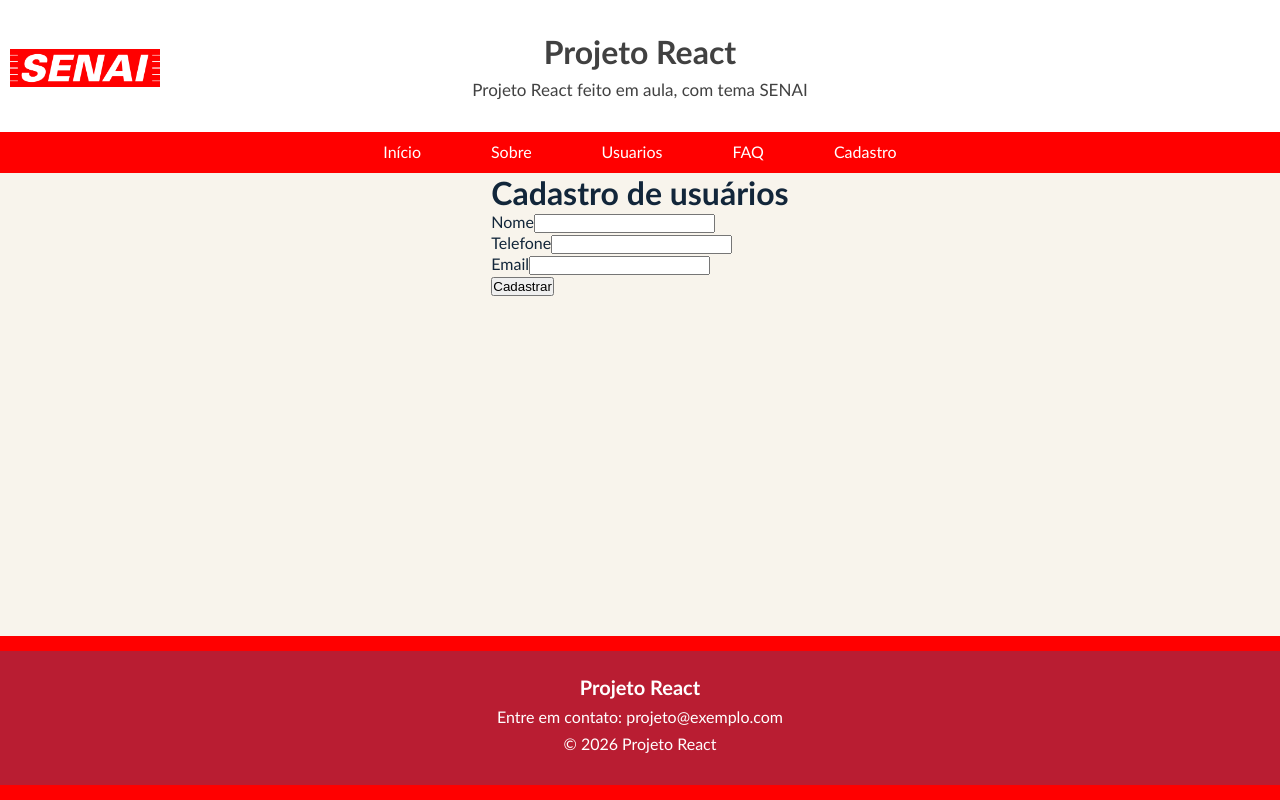
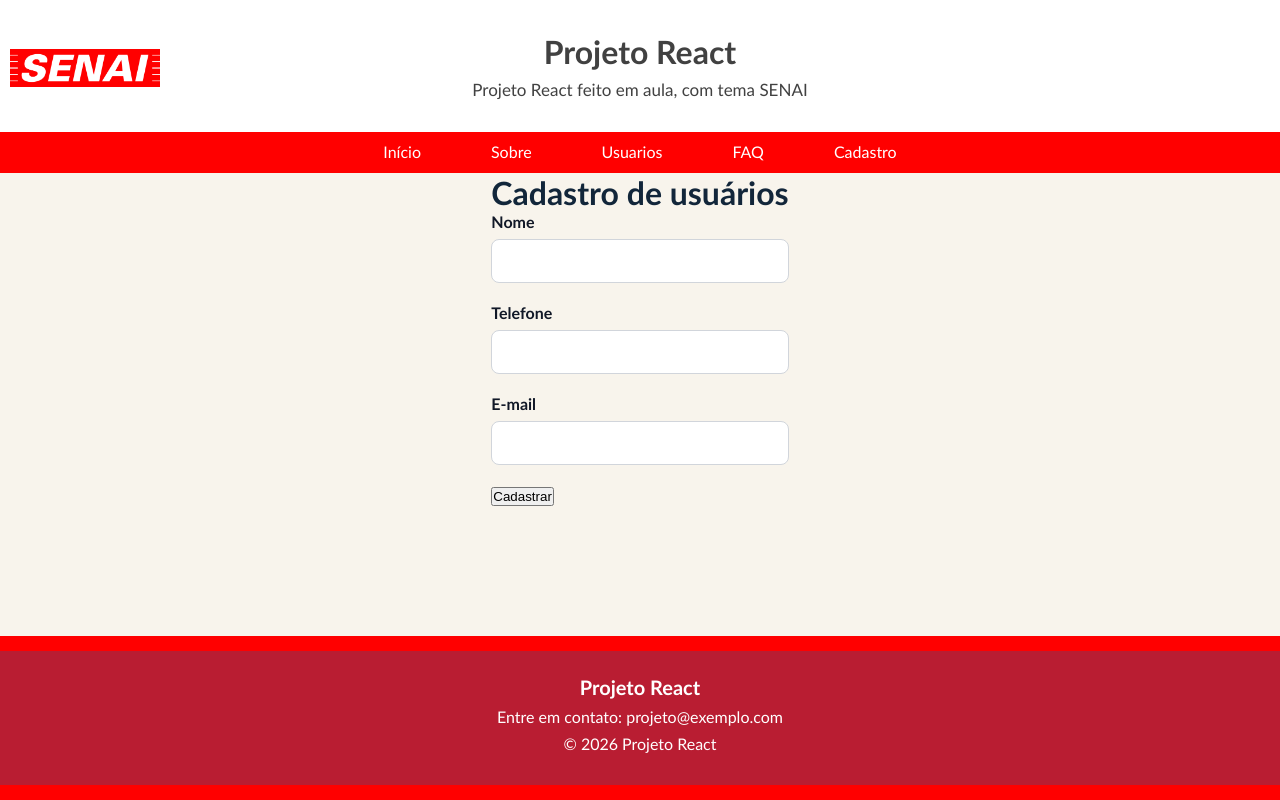
Before and after one commit to gabrieldama/web-tech-study, a React (Vite) app in the folder projeto-react/: page /cadastro in a window 1280 px wide. Built offline with nearby package versions, Linux system fonts and the light colour scheme.

Commit message:
feat: melhorando pagina de cadastro

```diff
--- a/projeto-react/db.json
+++ b/projeto-react/db.json
@@ -3,16 +3,32 @@
     {
       "nome": "João Silva",
       "telefone": "11999990001",
-         "email": "joao.silva@example.com"
+      "email": "joao.silva@example.com",
+      "id": "hxr5VoES4cI"
     },
-        { "nome": "Caio",
+    {
+      "nome": "Caio",
       "telefone": "44444444",
-        "email": "caio@example.com"
+      "email": "caio@example.com",
+      "id": "eidJUHH4Dmo"
     },
     {
       "nome": "Juliana",
       "telefone": "98989899",
-        "email": "juliana@example.com"
+      "email": "juliana@example.com",
+      "id": "T3wAgrZm-FI"
+    },
+    {
+      "nome": "Light",
+      "telefone": "11966666666",
+      "email": "light@example.com",
+      "id": "Zv_h4uqu0FE"
+    },
+    {
+      "nome": "Plinio",
+      "telefone": "11924000000",
+      "email": "plinio@example.com",
+      "id": "uTXCfYwXCXw"
     }
   ],
   "faq": [
@@ -43,5 +59,6 @@
       "titulo": "Objetivo",
       "conteudo": "O objetivo deste projeto é demonstrar como integrar React com um backend simulado usando JSON Server."
     }
-  ]
+  ],
+  "$schema": "./node_modules/json-server/schema.json"
 }
--- a/projeto-react/package.json
+++ b/projeto-react/package.json
@@ -13,7 +13,8 @@
     "json-server": "^1.0.0-beta.15",
     "react": "^19.2.8",
     "react-dom": "^19.2.8",
-    "react-router-dom": "^7.18.3"
+    "react-router-dom": "^7.18.3",
+    "react-toastify": "^11.1.0"
   },
   "devDependencies": {
     "@eslint/js": "^10.0.1",
--- /dev/null
+++ b/projeto-react/src/Pages/Cadastro/Cadastro.css
@@ -0,0 +1,72 @@
+.cadastro-container {
+  max-width: 900px;
+  margin: 0 auto;
+  padding: 40px 20px 80px;
+  font-family: Arial, sans-serif;
+  color: #1f2937;
+}
+
+.cadastro-title {
+  font-size: 2.5rem;
+  text-align: center;
+  margin-bottom: 30px;
+  color: #111827;
+}
+
+.form-card {
+  background: #f9fafb;
+  border: 1px solid #e5e7eb;
+  border-radius: 12px;
+  padding: 24px;
+  box-shadow: 0 2px 8px rgba(0, 0, 0, 0.04);
+}
+
+.form-control {
+  display: flex;
+  flex-direction: column;
+  margin-bottom: 20px;
+}
+
+.form-control label {
+  margin-bottom: 8px;
+  font-weight: 600;
+  color: #111827;
+}
+
+.form-control input {
+  padding: 12px 14px;
+  border: 1px solid #d1d5db;
+  border-radius: 8px;
+  font-size: 1rem;
+  outline: none;
+}
+
+.form-control input:focus {
+  border-color: #4f46e5;
+  box-shadow: 0 0 0 2px rgba(79, 70, 229, 0.1);
+}
+
+.form-button {
+  background: #111827;
+  color: #fff;
+  border: none;
+  border-radius: 8px;
+  padding: 12px 20px;
+  font-size: 1rem;
+  cursor: pointer;
+  transition: background 0.2s ease;
+}
+
+.form-button:hover {
+  background: #1f2937;
+}
+
+@media (max-width: 600px) {
+  .cadastro-title {
+    font-size: 2rem;
+  }
+
+  .form-card {
+    padding: 18px;
+  }
+}
--- a/projeto-react/src/Pages/Cadastro/index.jsx
+++ b/projeto-react/src/Pages/Cadastro/index.jsx
@@ -1,63 +1,81 @@
 import React, { useState } from 'react'
+import { toast, ToastContainer } from 'react-toastify';
+import "../../../node_modules/react-toastify/dist/ReactToastify.css"
+import "./Cadastro.css"
 
-function index() {
-// Estado para armazenar os dados do formulário
-const [formData, setFormData] = useState({
+export default function index() {
+    //estado para armazenar os dados do formulario
+
+    const [formData, setFormData] = useState ({
+        nome: "",
+        telefone:"",
+        email:""
+    });
+
+    // função para atualizar o estado ao digitar no formulario
+
+    const handleChange = (e) => {
+        const {name, value} = e.target; // alvo
+
+        setFormData((prevFormData) => ({
+              ...prevFormData,
+            [name]: value
+        }));
+    };
+
+    // função para enviar formulario
+    const handleSubmit = (e) => {
+        e.preventDefault();
+
+        if(formData.nome == "" || formData.telefone == "" || formData.email == "" ){
+            toast.error("Todos os campos são obrigátorios")
+            return;
+        }
+
+        fetch("http://localhost:3000/usuarios", {
+            method: "POST",
+            headers: {
+                "Content-Type": "application/json",
+            },
+            body: JSON.stringify(formData)
+        })
+        .then((response) => response.json())
+        .then((data) => {
+            console.log("Usuarios cadastrados com sucesso", data)
+            toast.success("Usuarios cadastrados com sucesso")
+        })
+        setFormData({
             nome: "",
             telefone: "",
             email: ""
-});
-
-// Função para atualizar o estado ao digitar no formulário
-const handleChange = (e) => {
-    //Obter o elemento de entrada atual
-    const {name, value} = e.target;
-    // Extrair o valor e o nome do campo de entrada
-    setFormData((prevFormData) => ({
-        ...prevFormData,
-        [name]: value
-    }))
+        })
     }
 
-// Função para enviar o formulário
-const handleSubmit = (e) => {
-    e.preventDefault();
-    console.log("Olá....")
-}
 
     return (
         <main className='container'>
             <h1>Cadastro de usuários</h1>
             <form onSubmit={handleSubmit}>
+
                 <article className='form-control'>
-                <label htmlFor='nome'>Nome</label>
-                <input
-                type="text"
-                name='nome'
-                value={formData.nome}
-                onChange={handleChange}/>
+                    <label htmlFor="nome">Nome</label>
+                    <input type="text" name='nome' value={formData.nome} onChange={handleChange} />
                 </article>
 
                 <article className='form-control'>
-                <label htmlFor='telefone'>Telefone</label>
-                <input
-                type="text"
-                name='telefone'
-                value={formData.telefone} />
+                    <label htmlFor="telefone">Telefone</label>
+                    <input type="text" name='telefone' value={formData.telefone} onChange={handleChange} />
                 </article>
 
                 <article className='form-control'>
-                <label htmlFor='email'>Email</label>
-                <input
-                type="text"
-                name='email'
-                value={formData.email}/>
+                    <label htmlFor="email">E-mail</label>
+                    <input type="text" name='email' value={formData.email} onChange={handleChange}/>
                 </article>
 
                 <button type='submit'>Cadastrar</button>
+
+                <ToastContainer/>
             </form>
         </main>
-  )
+    );
 }
-
-export default index
```
Also changed, not shown: 1 other file (tests, documents, lock files or other folders). Lines whose indentation alone changed are shown as unchanged.
